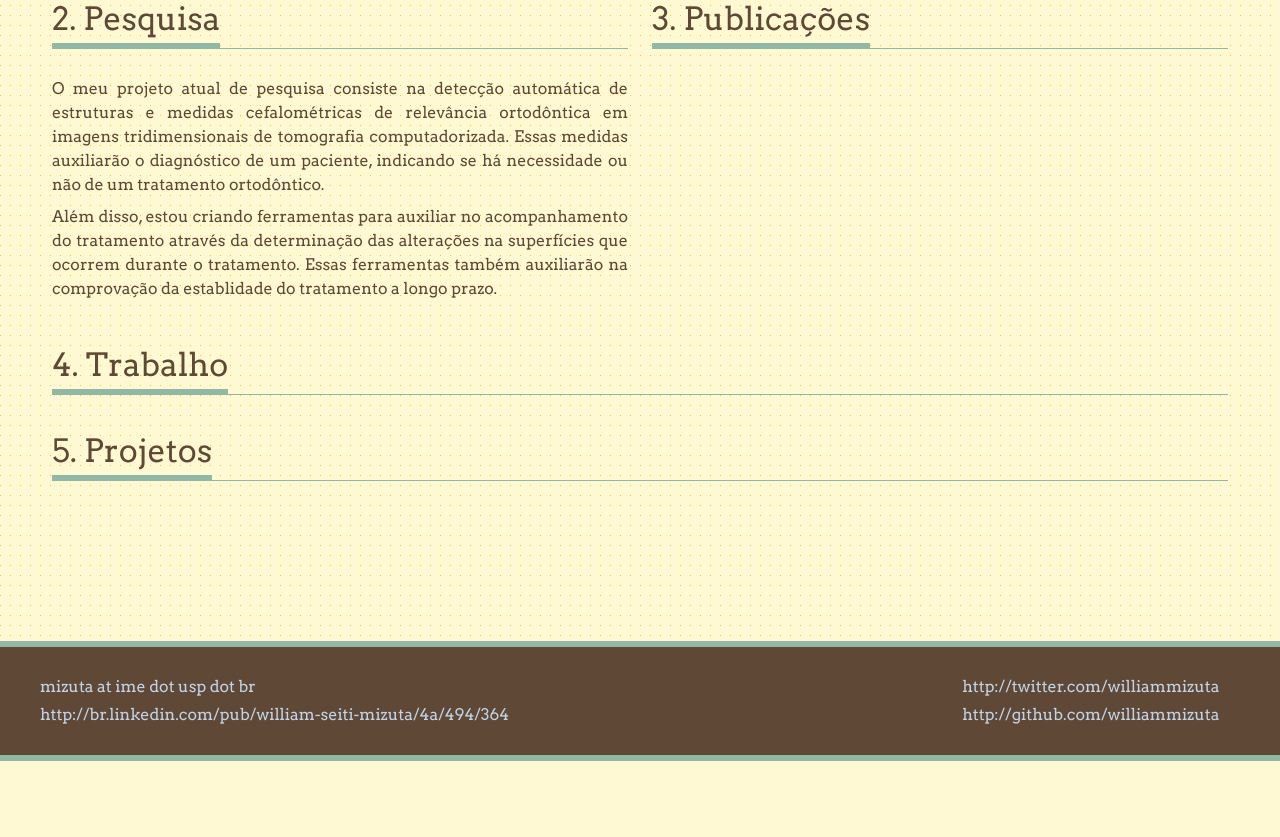
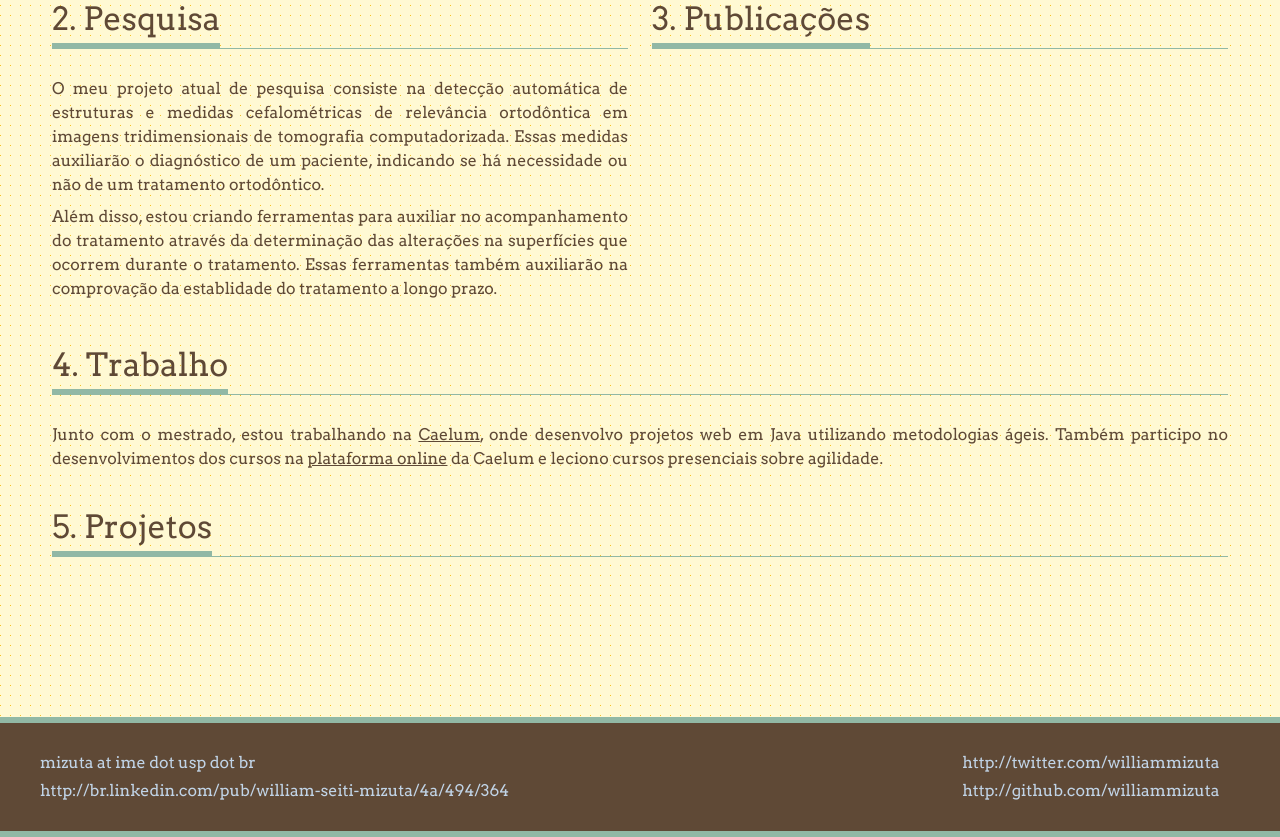
Before and after one commit to williammizuta/homepage, a plain HTML site: page index.html in a window 1280 px wide. Shown: the part 535-1372 px from the top of the page. Before the commit the page ends 1296 px from the top, so only its background shows below. Drawn offline with Linux system fonts and the light colour scheme; a web font is replaced by a local one.

Commit message:
Updating work information

```diff
--- a/index.html
+++ b/index.html
@@ -33,9 +33,9 @@
 			</ol>
 		</nav>
 	</header>
-	<section class="container">
+	<section class='container'>
 		<section id='home' class='section'>
-			<div class="section-title">
+			<div class='section-title'>
 				<h2 class='title'>1. Início</h2>
 			</div>
 			<div class='description'>
@@ -66,7 +66,7 @@
 			</p>
 		</section>
 		<section id='research' class='section'>
-			<div class="section-title">
+			<div class='section-title'>
 				<h2 class='title'>2. Pesquisa</h2>
 			</div>
 			<p>
@@ -84,17 +84,24 @@
 			</p>
 		</section>
 		<section id='publication' class='section'>
-			<div class="section-title">
+			<div class='section-title'>
 				<h2 class='title'>3. Publicações</h2>
 			</div>
 		</section>
 		<section id='work' class='section'>
-			<div class="section-title">
+			<div class='section-title'>
 				<h2 class='title'>4. Trabalho</h2>
 			</div>
+			<p>
+				Junto com o mestrado, estou trabalhando na <a href='http://www.caelum.com.br'>
+				Caelum</a>, onde desenvolvo projetos web em Java utilizando metodologias ágeis.
+				Também participo no desenvolvimentos dos cursos na
+				<a href='http://online.caelum.com.br'>plataforma online</a> da Caelum e leciono
+				cursos presenciais sobre agilidade.
+			</p>
 		</section>
 		<section id='projects' class='section'>
-			<div class="section-title">
+			<div class='section-title'>
 				<h2 class='title'>5. Projetos</h2>
 			</div>
 		</section>
```
